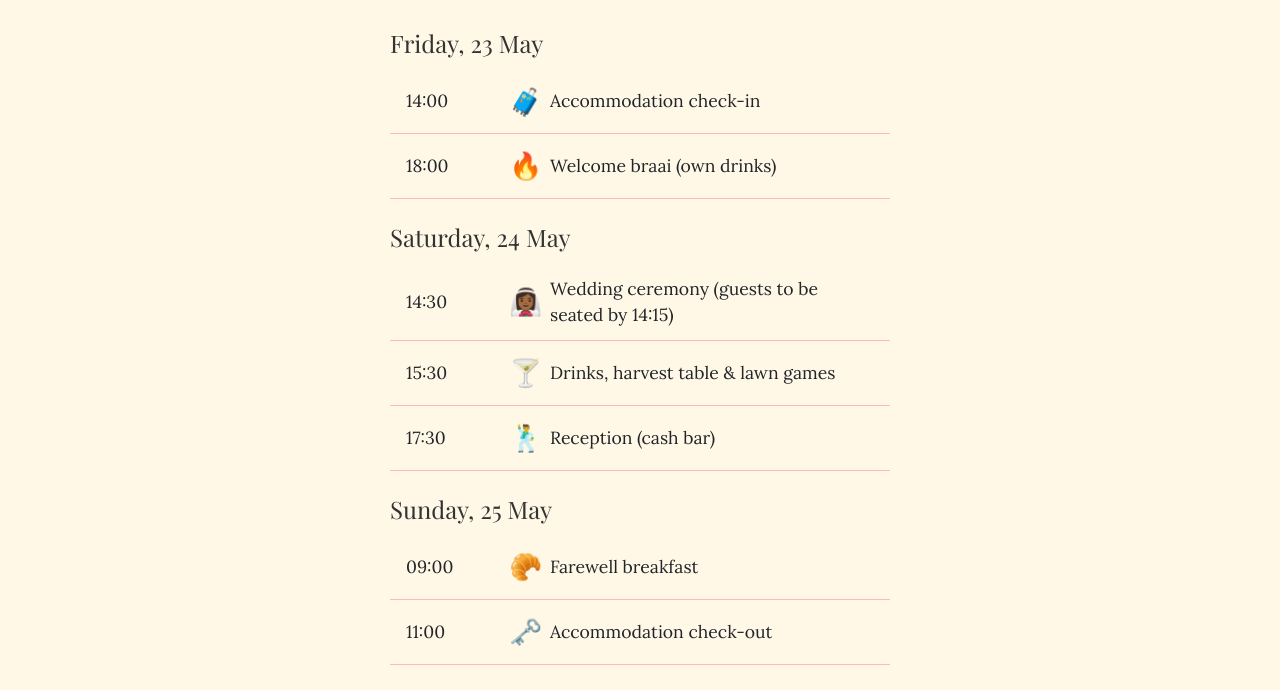
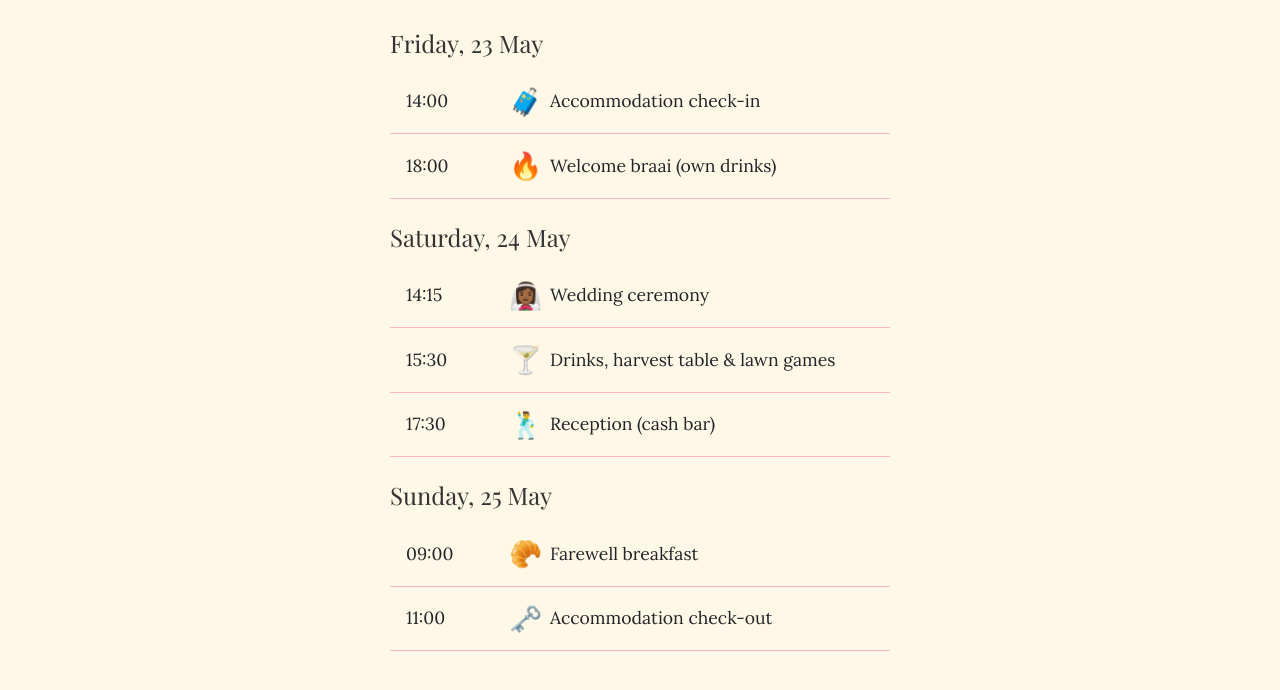
Before and after one commit to barnardt/elizatius-the-wedding, a plain HTML site: page index.html in a window 1280 px wide. Shown: the part 3077-3767 px from the top of the page. Drawn offline with nearby package versions, Linux system fonts and the light colour scheme.

Commit message:
add stuff

```diff
--- a/index.html
+++ b/index.html
@@ -135,9 +135,9 @@
                 <table class="table">
                     <tbody>
                         <tr>
-                            <td class="time-cell">14:30</td>
+                            <td class="time-cell">14:15</td>
                             <td class="emoji-cell">👰🏾‍♀️</td>
-                            <td class="description-cell">Wedding ceremony (guests to be seated by 14:15)</td>
+                            <td class="description-cell">Wedding ceremony</td>
                         </tr>
                         <tr>
                             <td class="time-cell">15:30</td>
```
